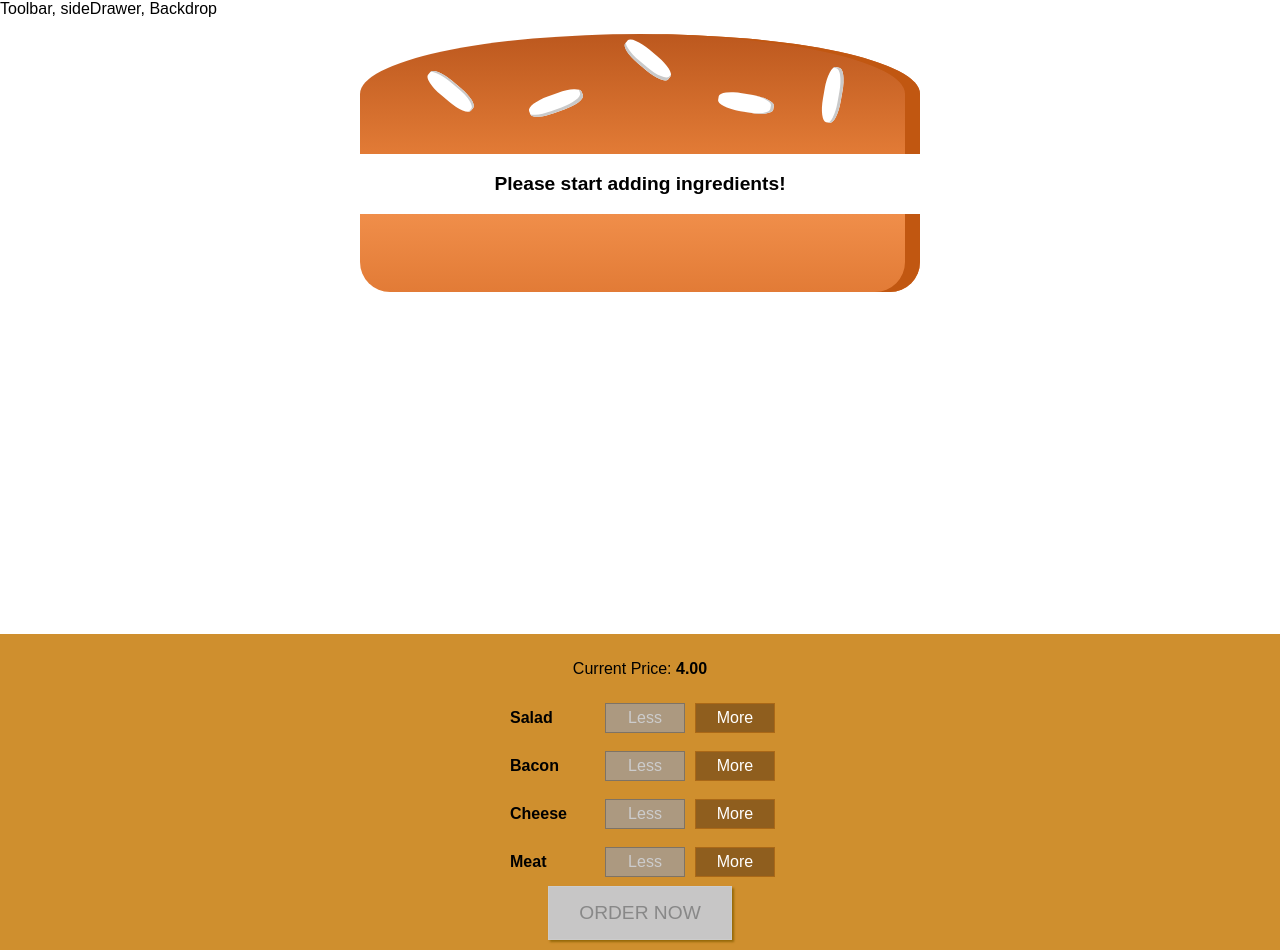
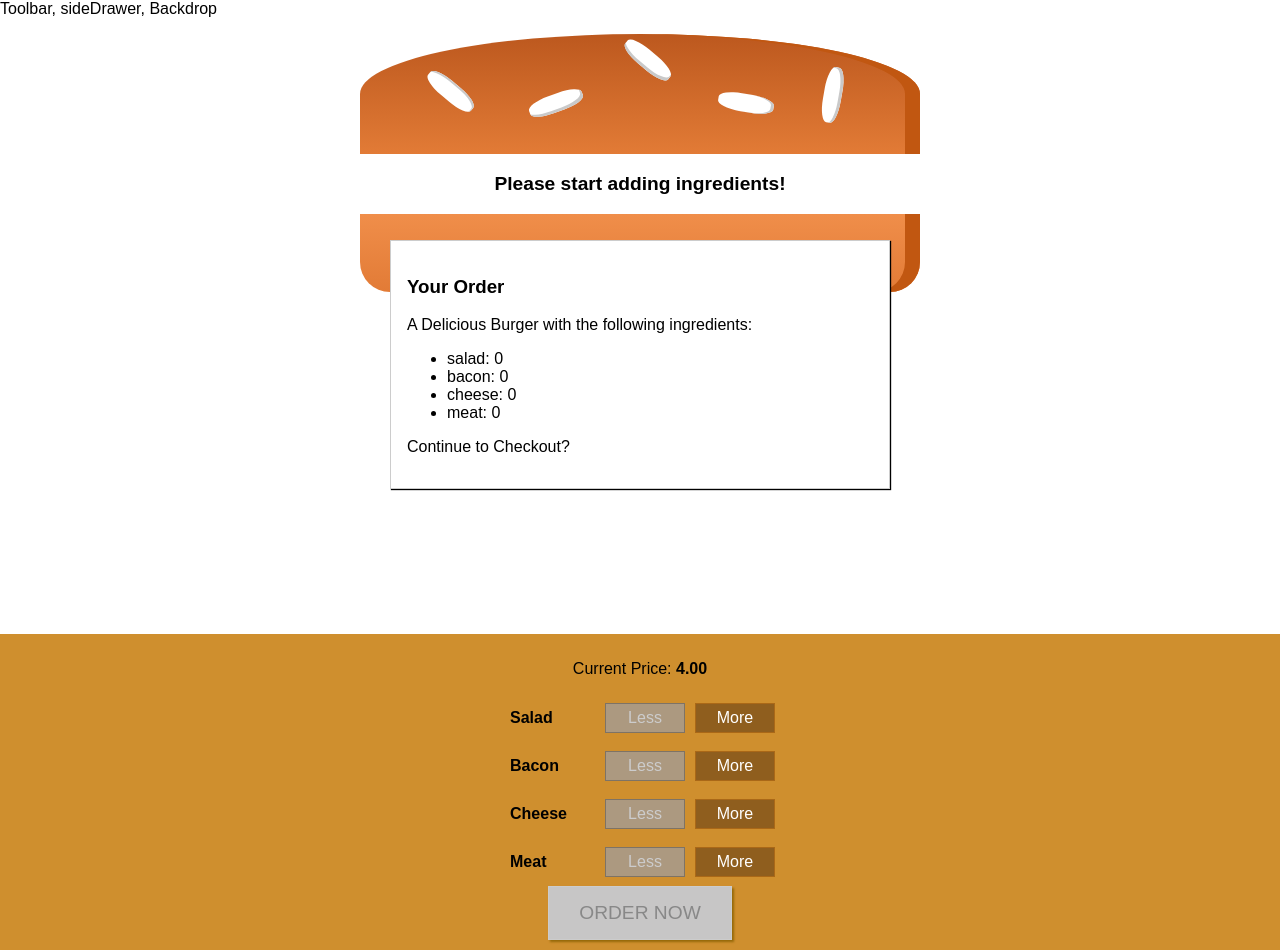
Before and after one commit to mohamednajiub/Burger-Builder, a React (Create React App) app: page / in a window 1280 px wide. Built offline with nearby package versions, Linux system fonts and the light colour scheme.

Commit message:
add summary modal to application

```diff
--- /dev/null
+++ b/src/components/Burger/OrderSummary/OrderSummary.js
@@ -0,0 +1,24 @@
+import React from 'react';
+
+
+const orderSummary = (props) => {
+    const ingredientSummary = Object.keys(props.ingredients).map(igKey=>{
+        return (
+            <li key={igKey}>
+                <span>{igKey}</span>: {props.ingredients[igKey]}
+            </li>
+        );
+    })
+    return (
+        <>
+            <h3>Your Order</h3>
+            <p>A Delicious Burger with the following ingredients:</p>
+            <ul>
+                {ingredientSummary}
+            </ul>
+            <p>Continue to Checkout?</p>
+        </>
+    )
+}
+
+export default orderSummary;
--- /dev/null
+++ b/src/components/UI/Modal/Modal.js
@@ -0,0 +1,10 @@
+import React from 'react';
+import classes from './Modal.module.css';
+
+
+const modal = (props) => (
+    <div className={classes.Modal}>
+        {props.children}
+    </div>
+);
+export default modal;
--- /dev/null
+++ b/src/components/UI/Modal/Modal.module.css
@@ -0,0 +1,20 @@
+.Modal {
+    position: fixed;
+    z-index: 500;
+    background-color: white;
+    width: 70%;
+    border: 1px solid #ccc;
+    box-shadow: 1px 1px 1px black;
+    padding: 16px;
+    left: 15%;
+    top: 30%;
+    box-sizing: border-box;
+    transition: all 0.3s ease-out;
+}
+
+@media (min-width: 600px) {
+    .Modal {
+        width: 500px;
+        left: calc(50% - 250px);
+    }
+}
--- a/src/containers/BurgerBuilder/BurgerBuilder.js
+++ b/src/containers/BurgerBuilder/BurgerBuilder.js
@@ -1,6 +1,8 @@
 import React, {Component} from 'react';
-import Burger from '../../components/Burger/Burger'
-import BuildControls from '../../components/Burger/BuildControls/BuildControls'
+import Burger from '../../components/Burger/Burger';
+import BuildControls from '../../components/Burger/BuildControls/BuildControls';
+import Modal from '../../components/UI/Modal/Modal';
+import OrderSummary from '../../components/Burger/OrderSummary/OrderSummary';
 const INGREDIENT_PRICES = {
     salad: 0.5,
     cheese: 0.4,
@@ -72,6 +74,9 @@
         }
         return(
             <>
+                <Modal>
+                    <OrderSummary ingredients={this.state.ingredients} />
+                </Modal>
                 <Burger ingredients={this.state.ingredients}/>
                 <BuildControls
                     ingredientAdded = {this.addIngredientHandler}
```
Also changed, not shown: src/components/UI/Backdrop/Backdrop.js (added).
